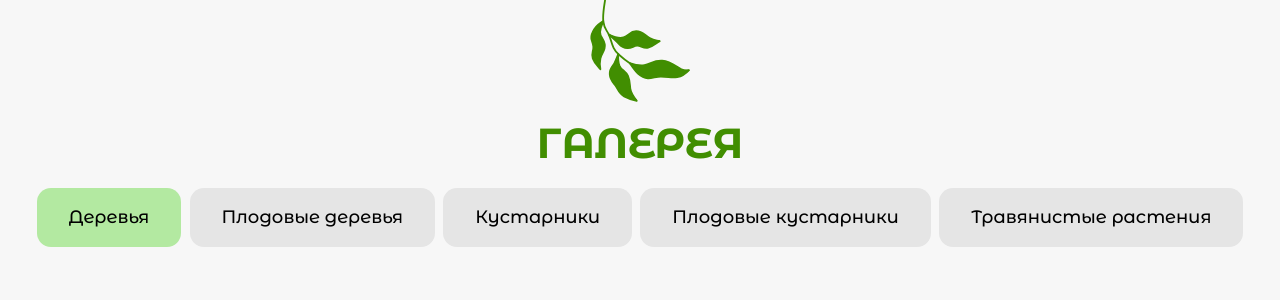
After one commit to svbabaya/garden, a Flask app: page /gallery in a window 1280 px wide. The commit adds this page. Shown: the top 300 px of the page. Run offline with Flask 3, Linux system fonts and the light colour scheme.

Commit message:
Add about and gallery pages

```diff
--- a/app.py
+++ b/app.py
@@ -57,7 +57,14 @@ def home():
 
 @app.route('/about')
 def about():
-    return render_template('about.html')
+    return render_template('about.html',  settings=settings)
+
+@app.route('/gallery')
+def gallery():
+    return render_template('gallery.html',  settings=settings)
+
+
+
 
 @app.route('/create_article', methods=['POST', 'GET'])
 def create_article():
--- a/static/css/main.css
+++ b/static/css/main.css
@@ -42,8 +42,8 @@ main {
 .section-message {
     margin-bottom: 5px;
     font-size: 14px;
-    display: inline-block;
-    width: 350px;
+    /* display: inline-block;
+    width: 350px; */
 }
 
 .section-author {
@@ -54,6 +54,24 @@ main {
 .section-buttons {
     margin-bottom: 20px;
 }
+
+.section-page-name {
+    margin-bottom: 20px;
+    font-size: 42px;
+    color: #418E01;
+    line-height: 1;
+}
+
+.section-page-text {
+    margin-bottom: 5px;
+    font-size: 14px;
+    margin-bottom: 20px;
+    /* display: inline-block;
+    width: 350px; */
+}
+
+
+
 
 .button {
   border: none;
@@ -83,6 +101,16 @@ main {
 .button-about:hover {
   background-color: #ebebeb;
 }
+
+.button-gallery {
+  background-color: #b3e9a1;
+}
+
+.button-gallery:hover {
+  background-color: #b3f9a1;
+}
+
+
 
 
 
--- a/templates/base.html
+++ b/templates/base.html
@@ -23,7 +23,11 @@
 
 <body class="main-background">
 
-    {% block body %}{% endblock %}
+    <header>
+        <img src="../static/img/01-leaves.svg" alt="Leaves" width="100">
+    </header>
+
+    {% block content %}{% endblock %}
 
 </body>
 
--- a/templates/create_article.html
+++ b/templates/create_article.html
@@ -4,7 +4,7 @@
 <!--Create article page-->
 <!--{% endblock %}-->
 
-{% block body %}
+{% block content %}
 <h1>Create article information</h1>
 <form method="post">
     <input type="text" name="name" id="name_id" class="form-control" placeholder="Название"><br>
--- /dev/null
+++ b/templates/gallery.html
@@ -0,0 +1,20 @@
+{% extends 'base.html' %}
+
+<!--{% block title %}-->
+<!--About page-->
+<!--{% endblock %}-->
+
+{% block content %}
+
+<main class="dark-font-color">
+    <section class="section-page-name montserrat-alternates-bold">{{ settings['title_gallery_page'] }}</section>
+    <section class="gallery_buttons">
+        <button type="button" class="button button-gallery montserrat-alternates-medium">Деревья</button>
+        <button type="button" class="button button-about montserrat-alternates-medium">Плодовые деревья</button>
+        <button type="button" class="button button-about montserrat-alternates-medium">Кустарники</button>
+        <button type="button" class="button button-about montserrat-alternates-medium">Плодовые кустарники</button>
+        <button type="button" class="button button-about montserrat-alternates-medium">Травянистые растения</button>
+    </section>
+</main>
+
+{% endblock %}
--- a/templates/settings.json
+++ b/templates/settings.json
@@ -1,8 +1,11 @@
 {
-"site_url" : "http://127.0.0.1:5000",
-"site_title" : "Школьный сад ГКОУ СКОШИ № 30, Москва",
-"description" : "Школьный сад. Государственное казенное общеобразовательное учреждение города Москвы «Специальная (коррекционная) общеобразовательная школа-интернат № 30 имени К.А. Микаэльяна»",
-"keywords" : "ГКОУ СКОШИ № 30, Школа-интернат № 30, Департамент образования и науки города Москвы",
-"message" : "Следи за своим садом — вот моё правило. Ухаживай за цветами, а не гоняйся за бабочками, и тогда бабочки прилетят к тебе сами. Так жизнь и устроена.",
-"author" : "Мэттью МакКонахи"
+  "site_url" : "http://127.0.0.1:5000",
+  "site_title" : "Школьный сад ГКОУ СКОШИ № 30, Москва",
+  "description" : "Школьный сад. Государственное казенное общеобразовательное учреждение города Москвы «Специальная (коррекционная) общеобразовательная школа-интернат № 30 имени К.А. Микаэльяна»",
+  "keywords" : "ГКОУ СКОШИ № 30, Школа-интернат № 30, Департамент образования и науки города Москвы",
+  "message" : "Следи за своим садом — вот моё правило. Ухаживай за цветами, а не гоняйся за бабочками, и тогда бабочки прилетят к тебе сами. Так жизнь и устроена.",
+  "author" : "Мэттью МакКонахи",
+  "title_about_page" : "О НАС",
+  "text_about_page" : "В школьном саду ты не гость, а исследователь. Деревья и кустарники — это не скучный учебник, а живая история. Попробуй взглянуть на них по-новому.",
+  "title_gallery_page" : "ГАЛЕРЕЯ"
 }
```
Also changed, not shown: templates/about.html (+7 -2 lines), templates/home.html (+1 -33 lines).
